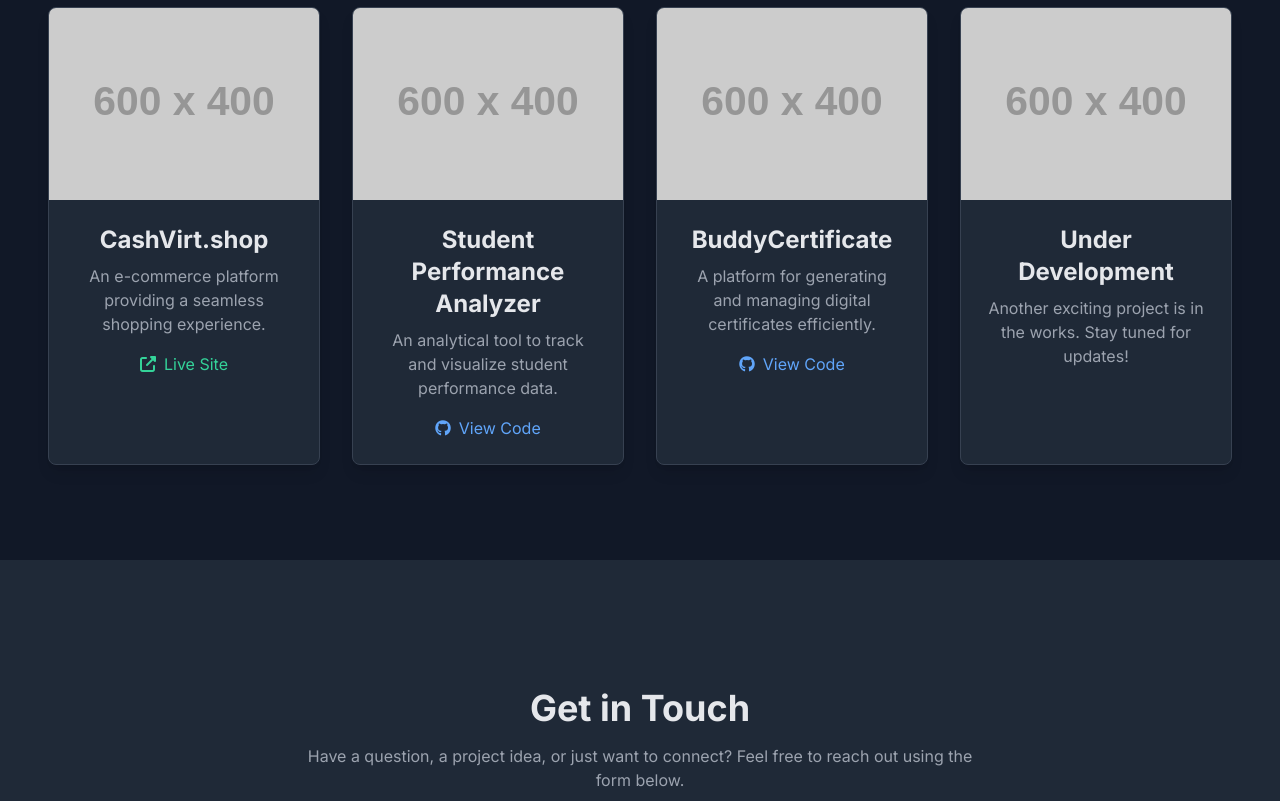
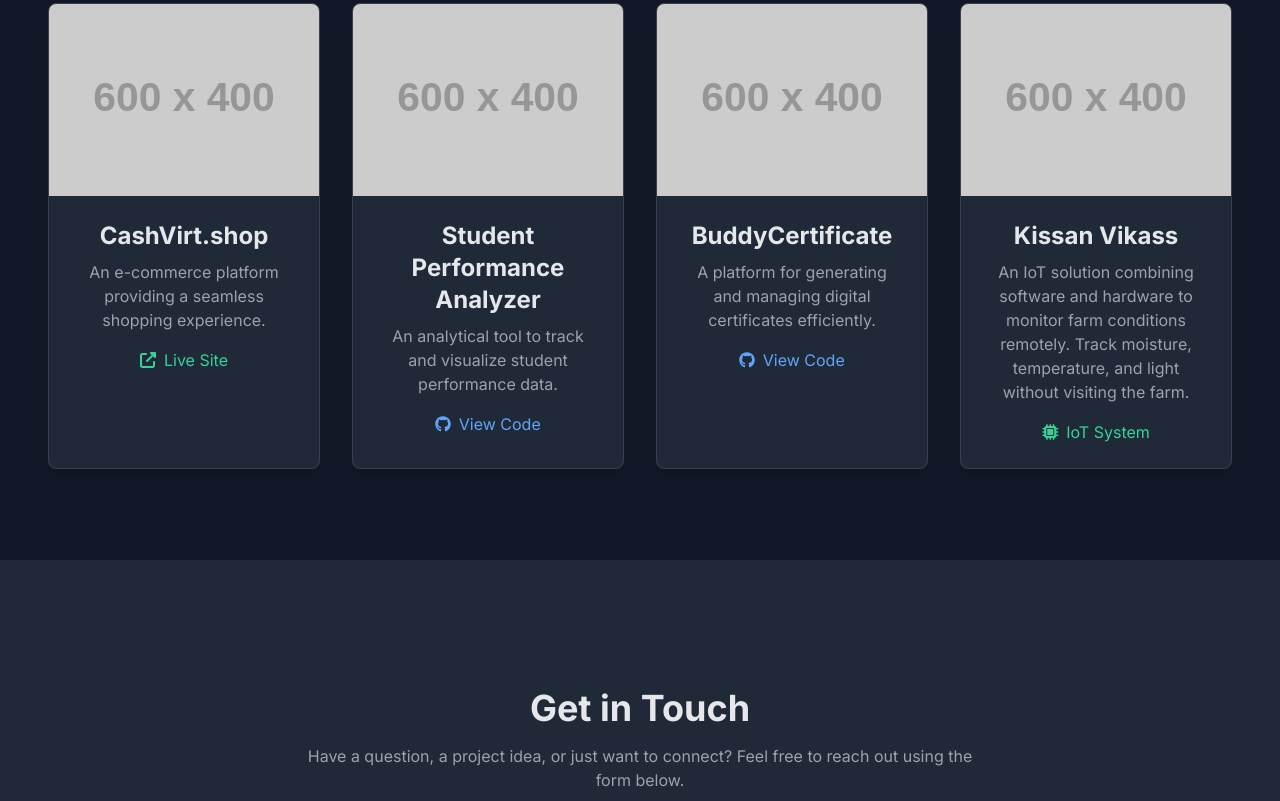
Before and after one commit to mohammed-zaid123/portfolio, a plain HTML site: page index.html in a window 1280 px wide. Shown: the part 1886-2687 px from the top of the page. Drawn offline with nearby package versions, Linux system fonts and the light colour scheme; placeholder pictures from the web are drawn by us.

Commit message:
Added the Kissan Vikas

```diff
--- a/index.html
+++ b/index.html
@@ -484,18 +484,24 @@
             <!-- End BuddyCertificate Project Card -->
             <div class="project-card rounded-lg overflow-hidden shadow-lg">
               <img
-                src="https://placehold.co/600x400/1F2937/9CA3AF?text=Coming+Soon"
-                alt="Project Under Development"
+                src="https://placehold.co/600x400/1F2937/10B981?text=Kissan+Vikass"
+                alt="Kissan Vikass IoT Project"
                 class="w-full h-48 object-cover"
               />
               <div class="p-6 text-center">
                 <h3 class="text-2xl font-bold text-primary mb-2">
-                  Under Development
+                  Kissan Vikass
                 </h3>
                 <p class="text-secondary mb-4">
-                  Another exciting project is in the works. Stay tuned for
-                  updates!
+                  An IoT solution combining software and hardware to monitor
+                  farm conditions remotely. Track moisture, temperature, and
+                  light without visiting the farm.
                 </p>
+                <div class="flex justify-center space-x-4">
+                  <span class="text-accent flex items-center space-x-2">
+                    <i class="fas fa-microchip"></i><span>IoT System</span>
+                  </span>
+                </div>
               </div>
             </div>
           </div>
```
